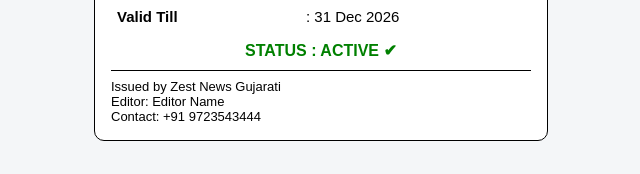
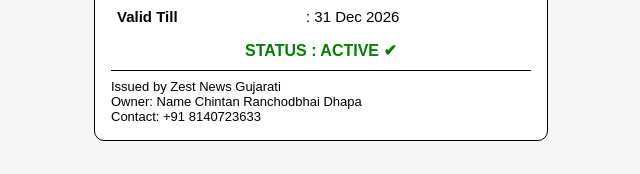
Before and after one commit to divystudio111-source/press, a plain HTML site: page index.html in a window 1280 px wide. Shown: the part 433-607 px from the top of the page, without its empty margins (319-959 px from the left). Drawn offline with Linux system fonts and the light colour scheme.

Commit message:
Update index.html

```diff
--- a/index.html
+++ b/index.html
@@ -83,8 +83,8 @@
 
   <div class="footer">
     Issued by Zest News Gujarati <br>
-    Editor: Editor Name<br>
-    Contact: +91 9723543444
+    Owner: Name Chintan Ranchodbhai Dhapa<br>
+    Contact: +91 8140723633
   </div>
 
 </div>
```
